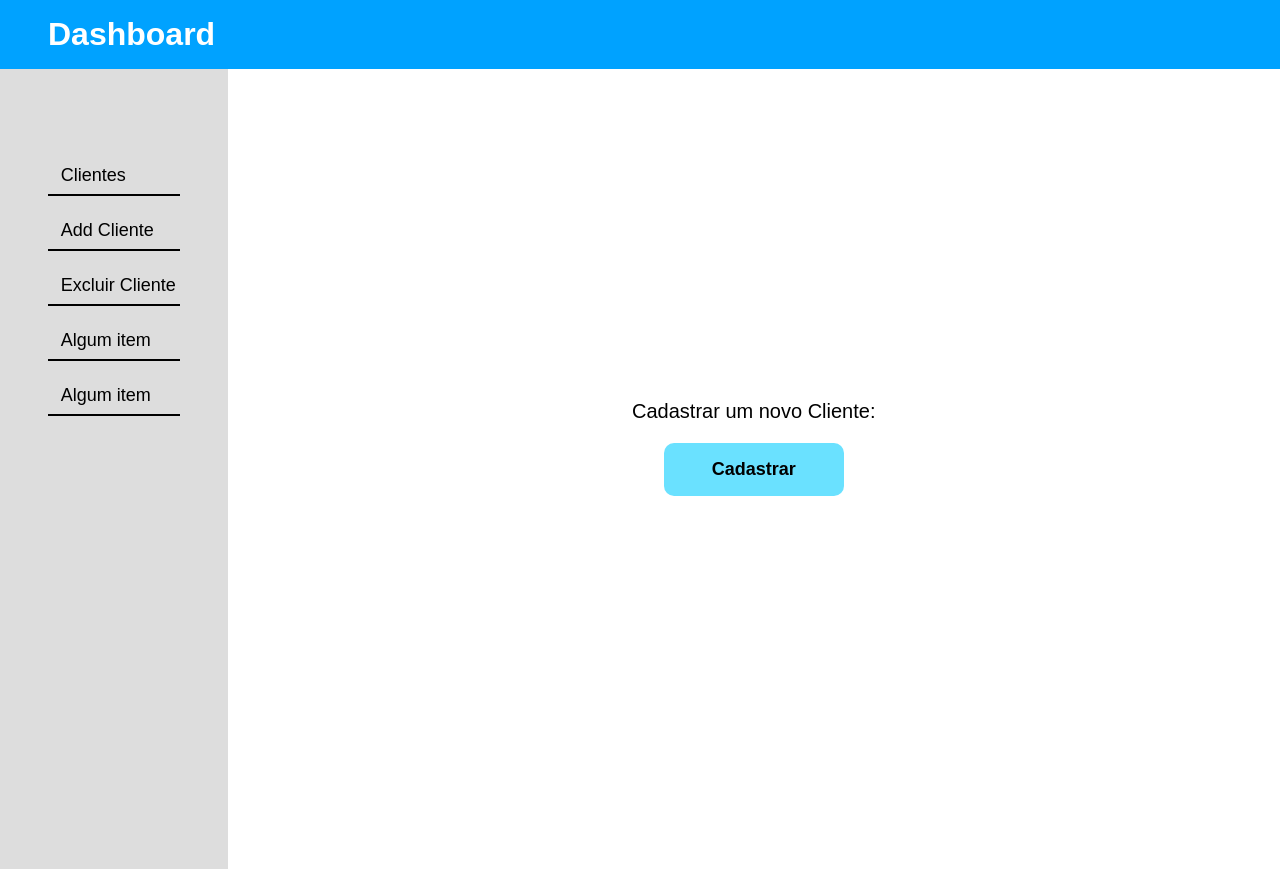
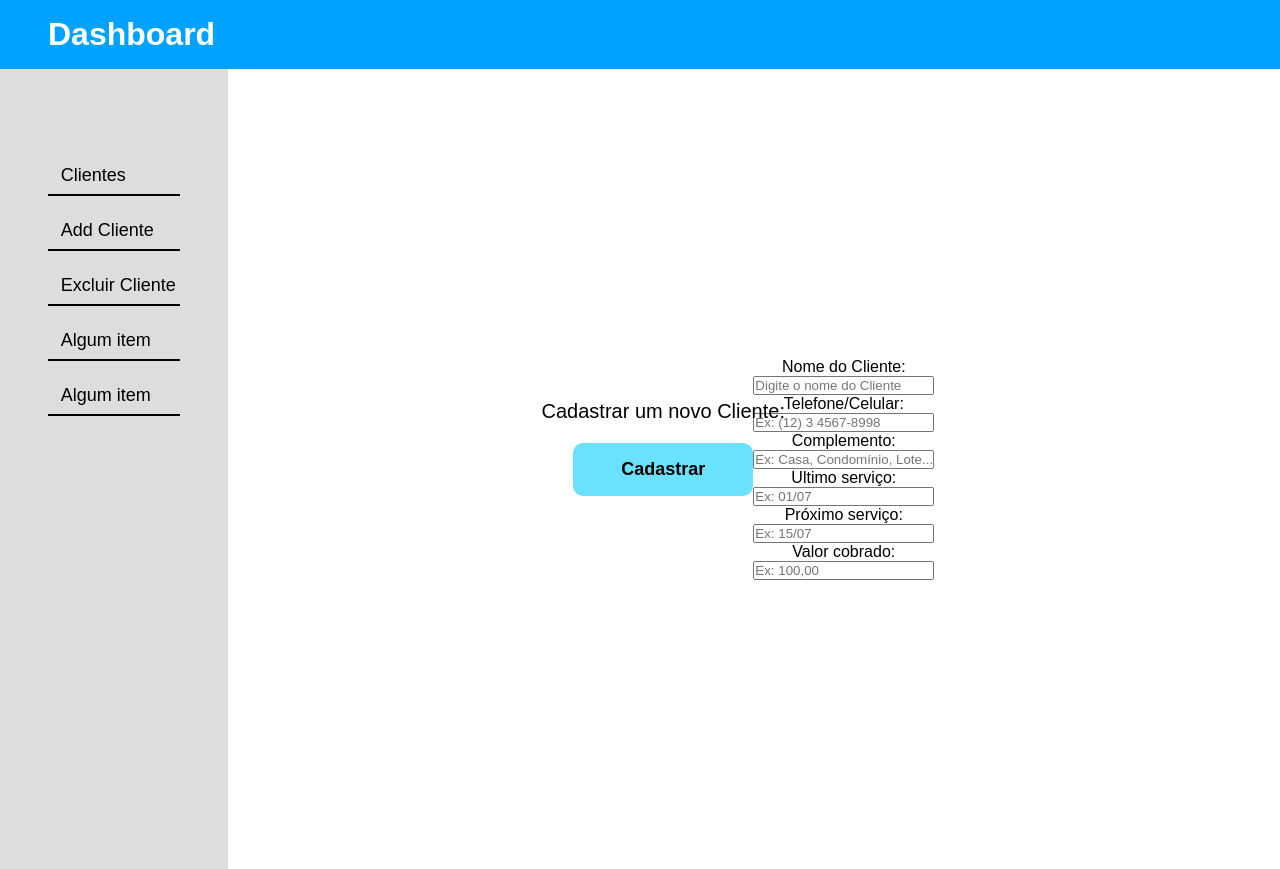
Before and after one commit to DavyddBF/gestor-system, a React (Vite) app in the folder sistema/: page /dashboard/clientes/cadastrar in a window 1280 px wide. Built offline with nearby package versions, Linux system fonts and the light colour scheme; no server answers.

Commit message:
Criando container de cadastro

```diff
--- a/sistema/src/pages/CadastrarCliente/index.jsx
+++ b/sistema/src/pages/CadastrarCliente/index.jsx
@@ -17,6 +17,46 @@ function CadastrarCliente() {
 
               <button className='cadastrar-cliente-btn'>Cadastrar</button>
             </div>
+
+            <div>
+              <div>
+                <label>Nome do Cliente:</label>
+                <input
+                  type="text"
+                  placeholder='Digite o nome do Cliente'
+                />
+
+                <label>Telefone/Celular:</label>
+                <input
+                  type="text"
+                  placeholder='Ex: (12) 3 4567-8998'
+                />
+
+                <label>Complemento:</label>
+                <input
+                  type="text"
+                  placeholder='Ex: Casa, Condomínio, Lote...'
+                />
+
+                <label>Ultimo serviço:</label>
+                <input
+                  type="text"
+                  placeholder='Ex: 01/07'
+                />
+
+                <label>Próximo serviço:</label>
+                <input
+                  type="text"
+                  placeholder='Ex: 15/07'
+                />
+
+                <label>Valor cobrado:</label>
+                <input
+                  type="text"
+                  placeholder='Ex: 100,00'
+                />
+              </div>
+            </div>
           </div>
         </div>
       </main>
```
